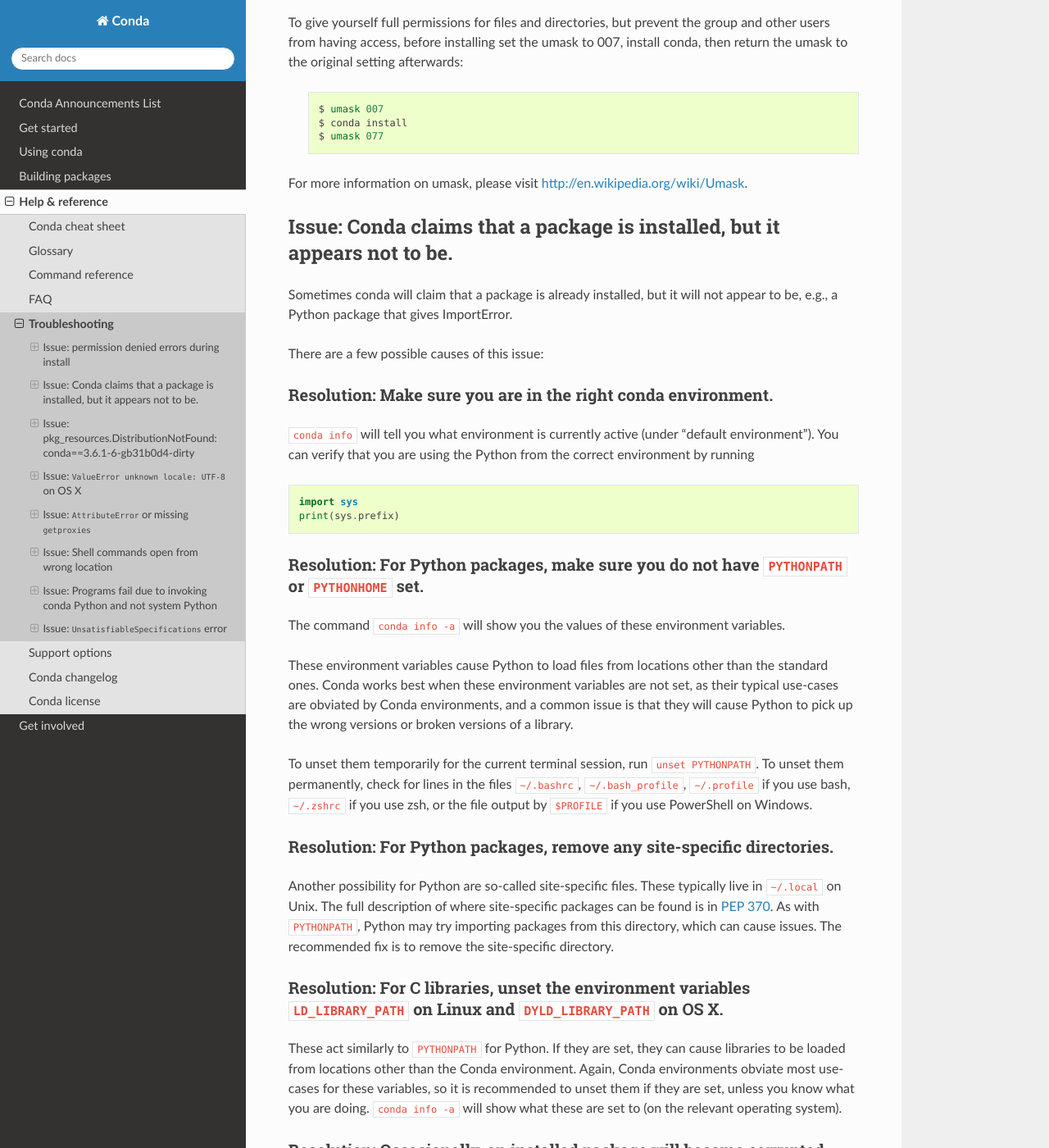
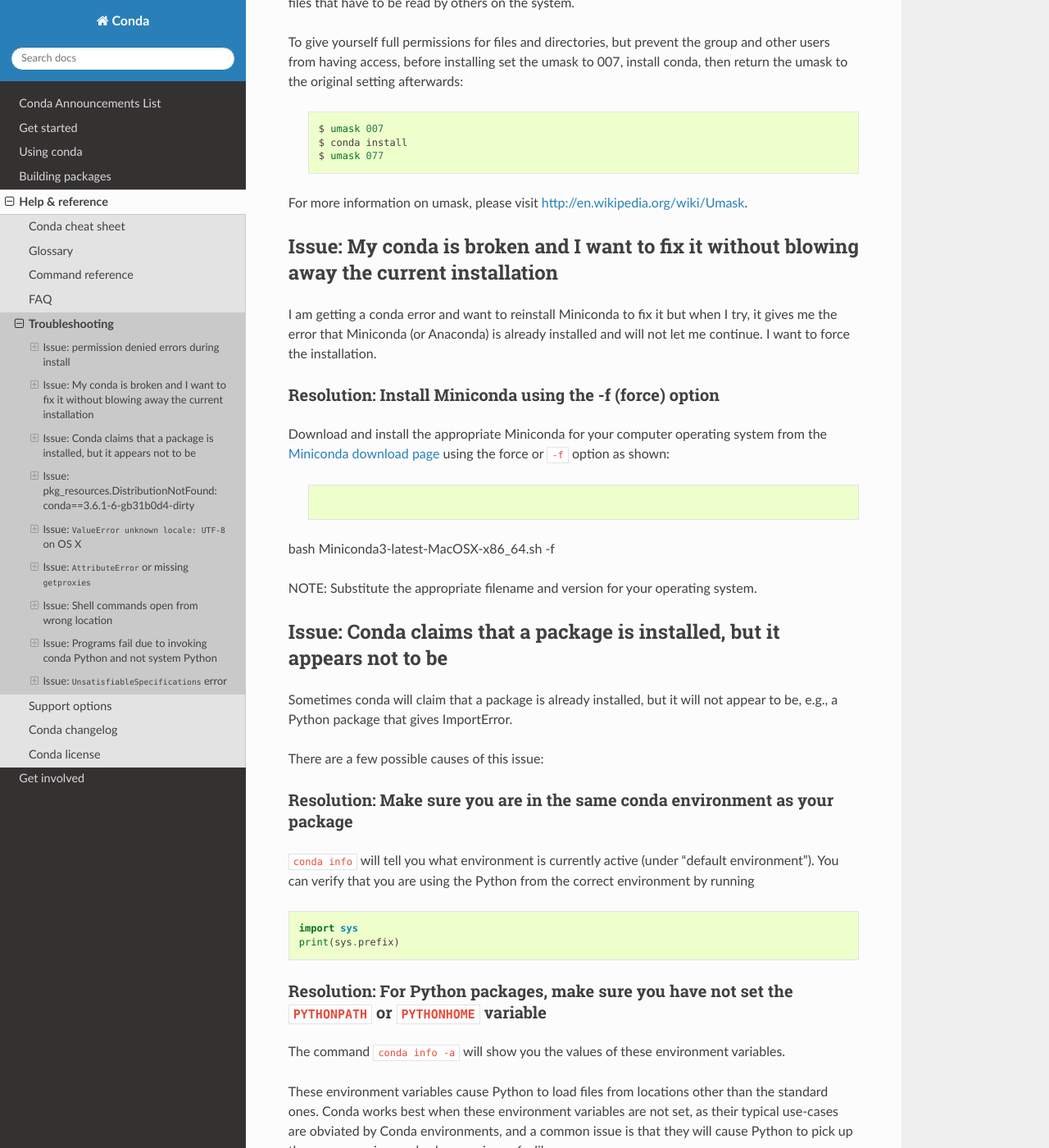
Before and after one commit to conda/conda-docs, a Sphinx documentation site: the page built from docs/source/troubleshooting.rst, in a window 1280 px wide and 1400 px high, scrolled down 730 px. Shown: the whole window at 82% size. Built offline with Sphinx 7.4.7 and the Read the Docs theme 2.0.0, drawn with Linux system fonts in a browser that asks for light colours; some of the changed text lies outside the part shown.

Commit message:
Add force install miniconda to troubleshooting
Add Issue: My conda is broken and I want to fix it without blowing away the current installation

Also style updates.

```diff
--- a/docs/source/troubleshooting.rst
+++ b/docs/source/troubleshooting.rst
@@ -5,6 +5,7 @@
 Table of contents:
 
 #. :ref:`permission-denied`
+#. :ref:`fix-broken-conda`
 #. :ref:`conda-claims-installed`
 #. :ref:`DistributionNotFound`
 #. :ref:`unknown-locale`
@@ -21,7 +22,7 @@
 
 umask is a command that determines the mask settings that control how file permissions are set for newly created files. If you have a very restrictive umask (such as 077), you will see "permission denied" errors.
 
-Resolution:  set less restrictive umask before calling conda commands.
+Resolution:  set less restrictive umask before calling conda commands
 ----------------------------------------------------------------------
 
 Conda was intended as a user space tool, but often users need to use it in a global environment. One place this can go awry is with restrictive file permissions.  Conda creates links when you install files that have to be read by others on the system.
@@ -37,19 +38,37 @@
 
 For more information on umask, please visit `http://en.wikipedia.org/wiki/Umask <http://en.wikipedia.org/wiki/Umask>`_.
 
+.. _fix-broken-conda:
+
+Issue: My conda is broken and I want to fix it without blowing away the current installation
+============================================================================================
+
+I am getting a conda error and want to reinstall Miniconda to fix it but when I try, it gives me the error that Miniconda (or Anaconda) is already installed and will not let me continue. I want to force the installation.
+
+Resolution: Install Miniconda using the -f (force) option
+---------------------------------------------------------
+
+Download and install the appropriate Miniconda for your computer operating system from the `Miniconda download page <http://conda.pydata.org/miniconda.html>`_ using the force or ``-f`` option as shown:
+
+   .. code-block:: bash
+
+bash Miniconda3-latest-MacOSX-x86_64.sh -f
+
+NOTE: Substitute the appropriate filename and version for your operating system.
+
 
 .. _conda-claims-installed:
 
-Issue: Conda claims that a package is installed, but it appears not to be.
-==========================================================================
+Issue: Conda claims that a package is installed, but it appears not to be
+=========================================================================
 
 Sometimes conda will claim that a package is already installed, but it will
 not appear to be, e.g., a Python package that gives ImportError.
 
 There are a few possible causes of this issue:
 
-Resolution: Make sure you are in the right conda environment.
--------------------------------------------------------------
+Resolution: Make sure you are in the same conda environment as your package
+---------------------------------------------------------------------------
 
 ``conda info`` will tell you what environment is currently active (under
 "default environment"). You can verify that you are using the Python from the
@@ -60,11 +79,10 @@
    import sys
    print(sys.prefix)
 
-Resolution: For Python packages, make sure you do not have ``PYTHONPATH`` or ``PYTHONHOME`` set.
-------------------------------------------------------------------------------------------------
+Resolution: For Python packages, make sure you have not set the ``PYTHONPATH`` or ``PYTHONHOME`` variable
+---------------------------------------------------------------------------------------------------------
 
-The command ``conda info -a`` will show you the values of these environment
-variables.
+The command ``conda info -a`` will show you the values of these environment variables.
 
 These environment variables cause Python to load files from locations other
 than the standard ones. Conda works best when these environment variables are
@@ -78,8 +96,8 @@
 ``~/.zshrc`` if you use zsh, or the file output by ``$PROFILE`` if you use
 PowerShell on Windows.
 
-Resolution: For Python packages, remove any site-specific directories.
-----------------------------------------------------------------------
+Resolution: For Python packages, remove any site-specific directories
+---------------------------------------------------------------------
 
 Another possibility for Python are so-called site-specific files. These
 typically live in ``~/.local`` on Unix. The full description of where
@@ -88,8 +106,8 @@
 Python may try importing packages from this directory, which can cause
 issues. The recommended fix is to remove the site-specific directory.
 
-Resolution: For C libraries, unset the environment variables ``LD_LIBRARY_PATH`` on Linux and ``DYLD_LIBRARY_PATH`` on OS X.
-----------------------------------------------------------------------------------------------------------------------------
+Resolution: For C libraries, unset the environment variables ``LD_LIBRARY_PATH`` on Linux and ``DYLD_LIBRARY_PATH`` on OS X
+---------------------------------------------------------------------------------------------------------------------------
 
 These act similarly to ``PYTHONPATH`` for Python. If they are set, they can
 cause libraries to be loaded from locations other than the Conda
@@ -98,8 +116,8 @@
 what you are doing. ``conda info -a`` will show what these are set to (on the
 relevant operating system).
 
-Resolution: Occasionally, an installed package will become corrupted.
----------------------------------------------------------------------
+Resolution: Occasionally, an installed package will become corrupted
+--------------------------------------------------------------------
 
 Conda works by unpacking the packages in the pkgs directory and then hard
 linking them to the environment. Sometimes these get corrupted somehow,
@@ -181,8 +199,8 @@
 When running a command such as ``conda update ipython``, you may get an
 ``AttributeError: 'module' object has no attribute 'getproxies'``.
 
-Resolution: Update ``requests`` and be sure ``PYTHONPATH`` is not set.
-----------------------------------------------------------------------
+Resolution: Update ``requests`` and be sure ``PYTHONPATH`` is not set
+---------------------------------------------------------------------
 
 This can be caused by an old version of ``requests``, or by having the ``PYTHONPATH``
 environment variable set.
```
